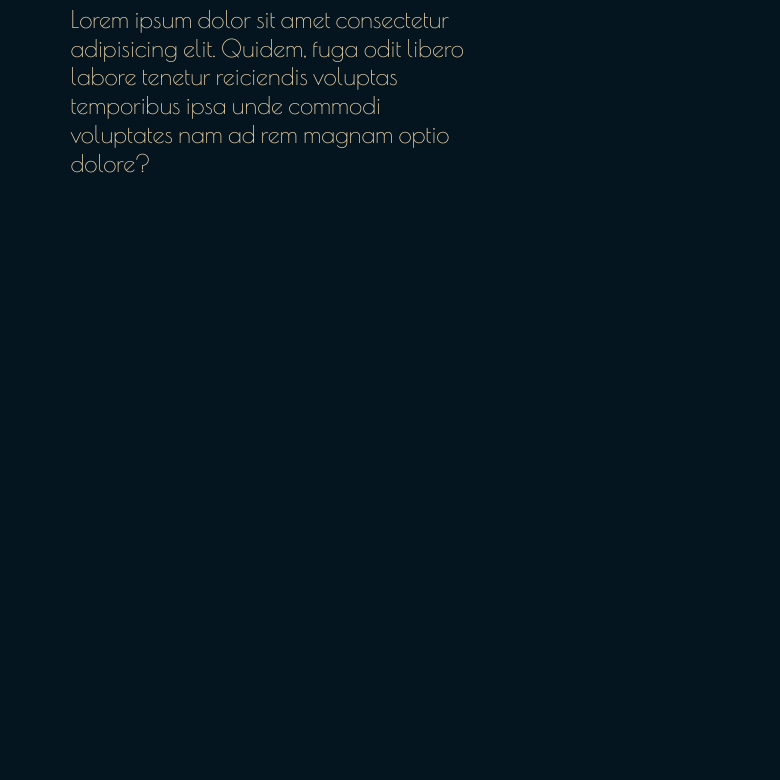
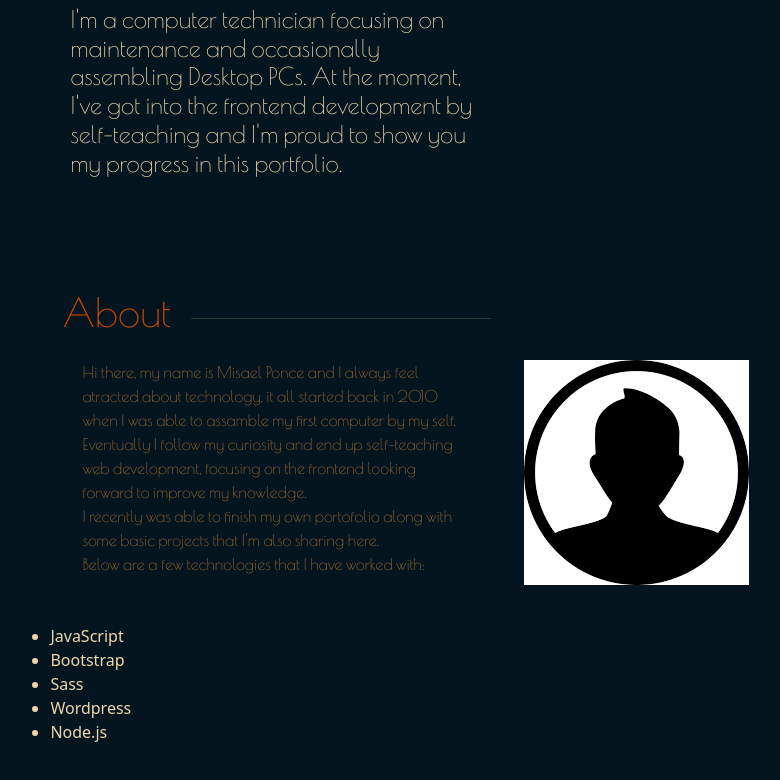
Before and after one commit to Misaponce/Portafolio, a plain HTML site: page index.html in a window 1280 px wide. Shown: the part 544-1324 px from the top of the page, without its empty margins (128-908 px from the left). Before the commit the page ends 800 px from the top, so only its background shows below. Drawn offline with nearby package versions, Linux system fonts and the light colour scheme; a web font is replaced by a local one.

Commit message:
about section added

```diff
--- a/css/style.css
+++ b/css/style.css
@@ -173,6 +173,40 @@ nav ul li a:hover {
     font-family: var(--main-font);
 }
 
+/* About Section*/
+
+.about {
+    height: 80vh;
+    width: 100%;
+    padding: 3rem;
+    display: inline-block;
+    justify-content: center;
+    align-items: center;
+}
+
+.about-container {
+    height: 100%;
+    width: 80%;
+}
+
+.about-item {
+    padding: 1.5rem;
+    font-family: var(--main-font);
+    color: var(--secondary-text-color);
+}
+
+.about-item::after {
+    content: "";
+    display: block;
+    position: relative;
+    top: 30px;
+    width: 300px;
+    height: 1px;
+    margin-left: 20px;
+    background-color:#efd6ac33;
+}
+
+
 /* Responsivenes */
 /* small devices */
 @media only screen and (max-width: 800px) {
--- a/index.html
+++ b/index.html
@@ -54,8 +54,33 @@
 
                 <div class="home-item">
                     <p class="h4">
-                        Lorem ipsum dolor sit amet consectetur adipisicing elit. Quidem, fuga odit libero labore tenetur reiciendis voluptas temporibus ipsa unde commodi voluptates nam ad rem magnam optio dolore?
+                    I'm a computer technician focusing on maintenance and occasionally assembling Desktop PCs. At the moment, I've got into the frontend development by self-teaching and I'm proud to show you my progress in this portfolio.
                     </p>
+                </div>
+            </div>
+        </section>
+
+        <section class="about">
+            <div class="about-container container">
+                <div class="row display-6 about-item">About</div>
+                <div class="about-info row">
+                    <div class="col-6">
+                        <p>
+                            Hi there, my name is Misael Ponce and I always feel atracted about technology, it all started back in 2010 when I was able to assamble my first computer by my self. <br> Eventually I follow my curiosity and end up self-teaching web development, focusing on the frontend looking forward to improve my knowledge. <br> I recently was able to finish my own portofolio along with some basic projects that I'm also sharing here. <br> Below are a few technologies that I have worked with: <br>
+                        </p>
+                    </div>
+                    <div class="col-6">
+                        <img src="./img/profile.png" alt="profile-photo">
+                    </div>
+                </div>
+                <div class="row skills">
+                    <ul class="skills-list">
+                        <li class="skill-item">JavaScript</li>
+                        <li class="skill-item">Bootstrap</li>
+                        <li class="skill-item">Sass</li>
+                        <li class="skill-item">Wordpress</li>
+                        <li class="skill-item">Node.js</li>
+                    </ul>
                 </div>
             </div>
         </section>
```
